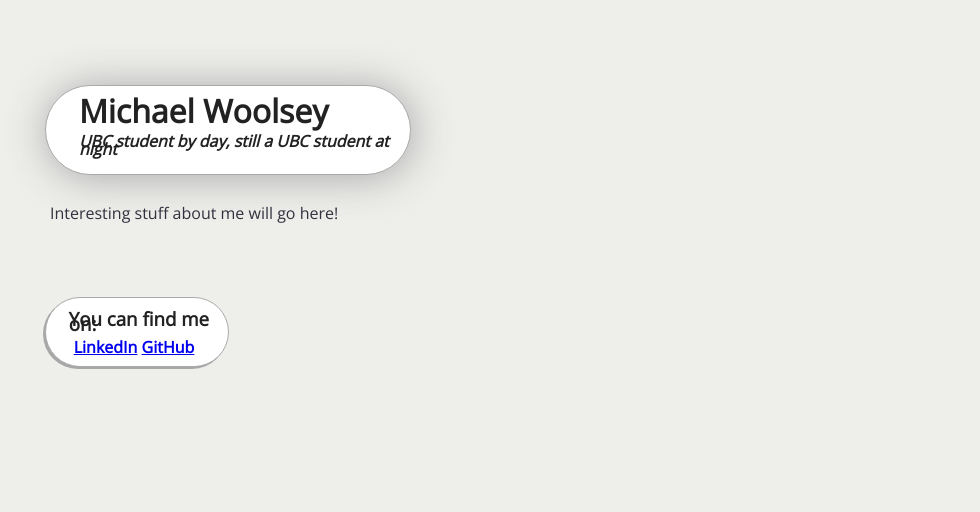
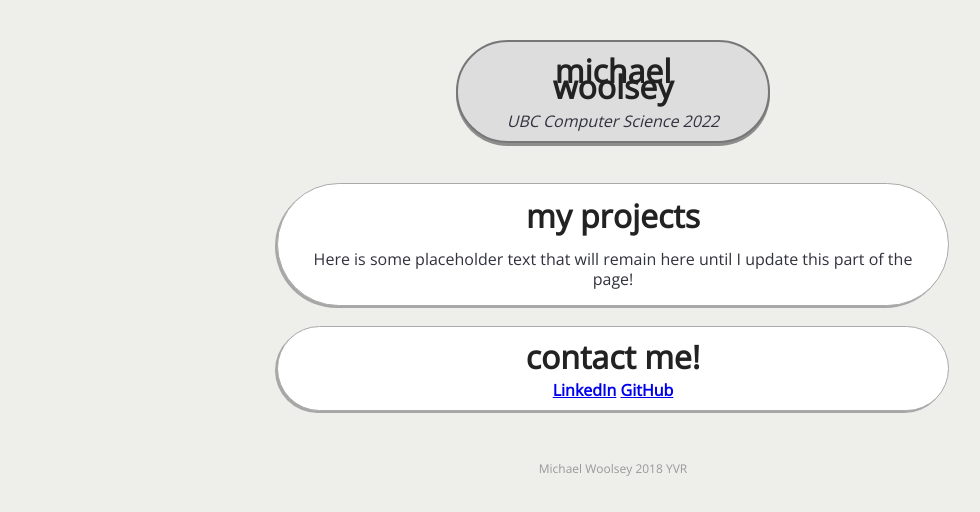
Before and after one commit to michaelwoolsey/personal-website, a plain HTML site: page index.html in a window 1280 px wide. Shown: the whole page, without its empty margins (27-1007 px from the left). Drawn offline with nearby package versions, Linux system fonts and the light colour scheme.

Commit message:
Add files via upload

```diff
--- a/index.html
+++ b/index.html
@@ -1,23 +1,30 @@
 <!DOCTYPE html>
 <html>
 <head>
+    <meta name="viewport" content="width=device-width, initial-scale=1.0, maximum-scale=1">
     <link rel="stylesheet" type="text/css" href="mw stylesheet.css">
     <link href="https://fonts.googleapis.com/css?family=Open+Sans:300" rel="stylesheet">
     <title>Michael Woolsey 2018</title>
 </head>
 <body>
+    <center>
+       <div class="bigblock" style="max-width: 240px;box-shadow: 0px 3px 0px rgba(47,47,47,0.5);border: 2px solid #777777;margin-bottom: 40px;background-color: #dddddd">
+            <h1 style="line-height: 0.5em">michael woolsey</h1>
+            <p style="line-height: 0.5em"><i>UBC Computer Science 2022</i></p>
+        </div>
+        <div class="bigblock">
+            <h1>my projects</h1>
+            <p>Here is some placeholder text that will remain here until I update this part of the page!</p>
+        </div>
 
        <div class="bigblock">
-		<h1>Michael Woolsey</h1>
-		<h4><i>UBC student by day, still a UBC student at night</i></h4>
-	</div>
-	<p>Interesting stuff about me will go here!</p>
-	<div class="bigblock" style="width: 14%;line-height: 30%;box-shadow: -2px 2px 0px rgba(160,160,160,0.9)">
-		<h3>You can find me on:</h3>
-		<p>
+           <h1 style="line-height: 0.5em">contact me!</h1>
+           <p style="line-height: 0.5em">
                <a href="https://www.linkedin.com/in/mnwoolsey/"><b>LinkedIn</b></a>
                <a href="https://github.com/michaelwoolsey"><b>GitHub</b></a>
            </p>
        </div>
+        <p style="margin-top: 50px;font-size: 12px;color: #999999">Michael Woolsey 2018 YVR</p>
+    </center>
 </body>
 </html>
--- a/mw stylesheet.css
+++ b/mw stylesheet.css
@@ -12,36 +12,41 @@ body
 	background-color: #eeeeeb;
 }
 
+p
+{
+	color: #32323f;
+	line-height: 1.25em;
+}
+
 h1
 {
-	padding-left: 3%;
+    line-height: 0.7em;
+}
+
+h2
+{
+    line-height: 1.25em;
 }
 
 h4
 {
-	padding-left: 3%;
-}
-
-p
-{
-	color: #32323f;
-	padding-left: 5px;
-	padding-right: 5px;
+    line-height: 1.25em;
 }
 
 .bigblock
 {
 	border-radius: 100px;
-	display: inline-block;
+	display: block;
 	word-wrap: break-word;
-	width: 30%;
+    max-width: 600px;
+	line-height: 30%;
+    box-shadow: -2px 2px 0px rgba(160,160,160,0.9);
 	border: 1px solid #aaaaaa;
-	margin-top: 5%;
-	margin-bottom: 1%;
-	padding-left: 2%;
-	line-height: 50%;
+	margin-top: 20px;
+	margin-bottom: 20px;
+	padding-left: 35px;
+    padding-right: 35px;
 	background-color: #ffffff;
-	box-shadow: 2px 2px 40px rgba(160,160,160,0.9);
 }
 
 .smallspace
```
Lines whose indentation alone changed are shown as unchanged.
